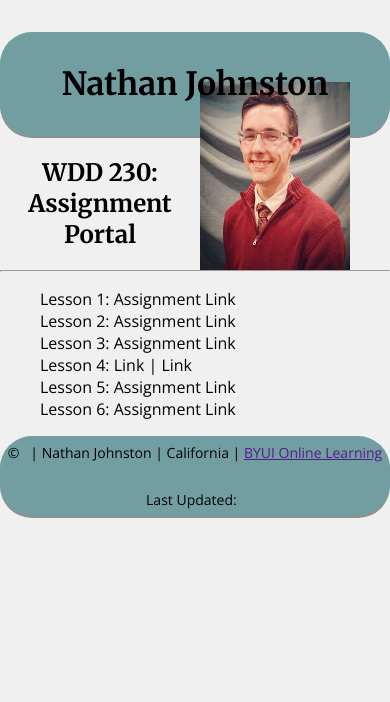
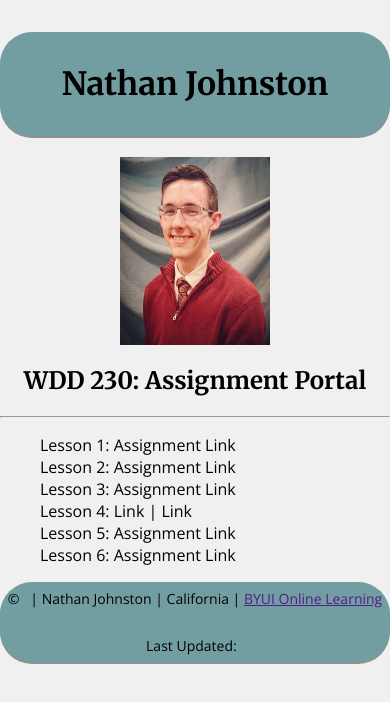
Before and after one commit to Millwr1ght/millwr1ght.github.io, a plain HTML site: page index.html in a window 390 px wide. Drawn offline with nearby package versions, Linux system fonts and the light colour scheme.

Commit message:
fix the picture

```diff
--- a/style.css
+++ b/style.css
@@ -74,5 +74,11 @@ main {
         max-width: 100%;
         display: block;
         margin: 0 auto;
-    }
+	}
+
+	#headshot {
+		float: none;
+        display: block;
+        margin: 0 auto;
+	}
 }
```
